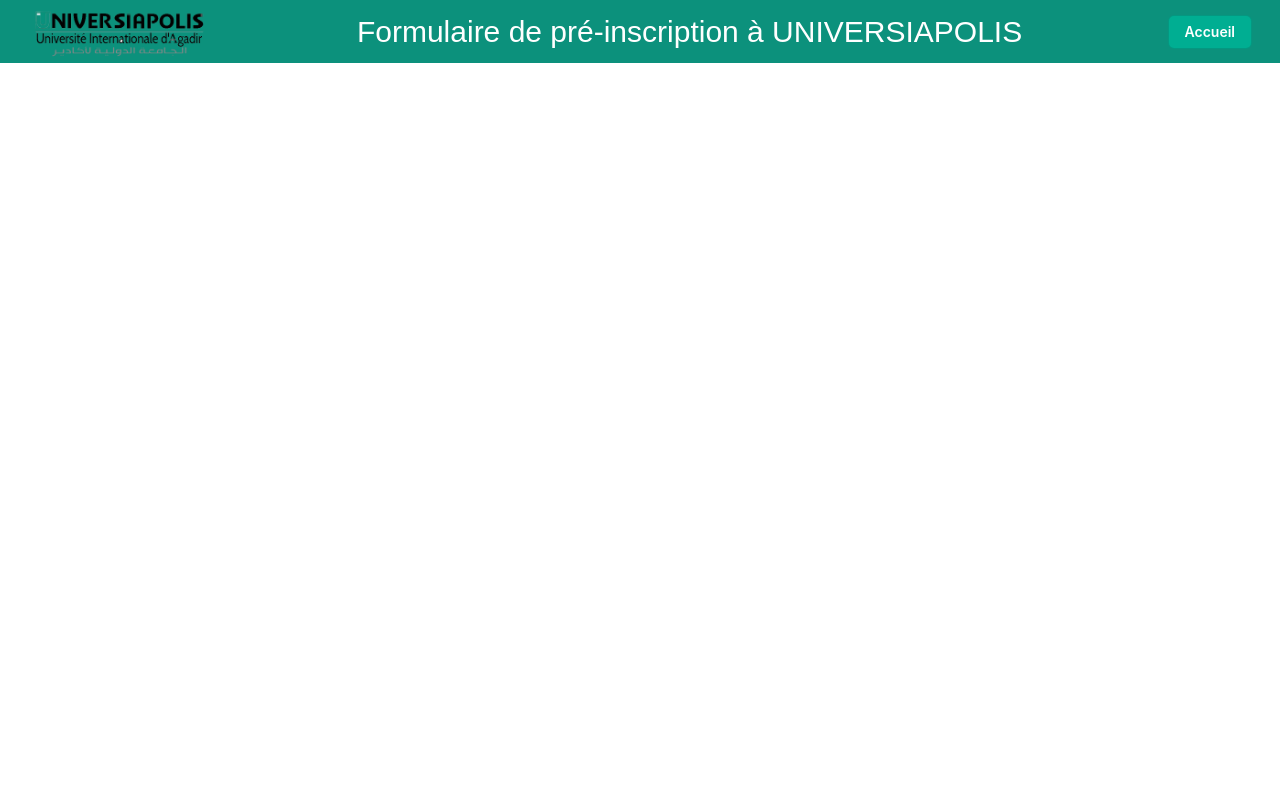
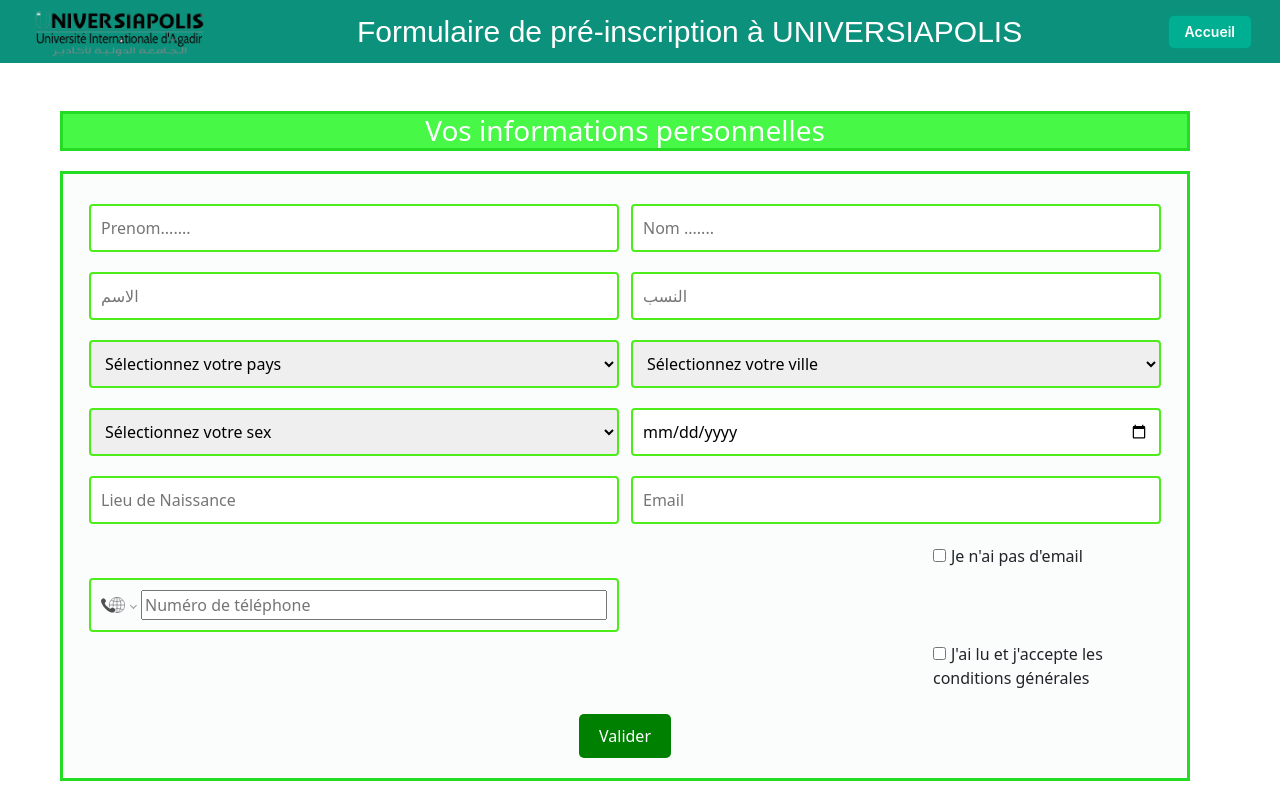
Before and after one commit to yassinezadod/lnscription_universia, a React (Vite) app: page / in a window 1280 px wide. Built offline with nearby package versions, Linux system fonts and the light colour scheme.

Commit message:
sec commit

```diff
--- a/package.json
+++ b/package.json
@@ -12,7 +12,8 @@
     "bootstrap": "^5.3.3",
     "react": "^18.2.0",
     "react-bootstrap": "^2.10.2",
-    "react-dom": "^18.2.0"
+    "react-dom": "^18.2.0",
+    "react-phone-number-input": "^3.3.12"
   },
   "devDependencies": {
     "@types/react": "^18.0.27",
--- a/src/App.tsx
+++ b/src/App.tsx
@@ -1,12 +1,15 @@
 import { useState } from 'react'
 import Navbar from "./components/navbar";
+import Formulaire from './form/formulaire';
 import "./App.css"
 function App() {
   const [count, setCount] = useState(0)
 
   return (
     <div className="app">
-      <Navbar/>
+      <Navbar/><br /><br />
+      <Formulaire/>
+
     </div>
 
 
--- /dev/null
+++ b/src/form/form.css
@@ -0,0 +1,86 @@
+/* Styles pour le titre */
+h3 {
+    border-style: solid;
+    border-width: medium;
+    border-color: rgb(36, 220, 36);
+    background-color: rgb(71, 248, 71);
+    color: white;
+    text-align: center;
+    margin-right: 90px;
+    margin-left: 60px;
+  }
+
+  /* Styles pour le formulaire */
+  .frm {
+    padding: 20px;
+    border: 3px solid rgb(36, 220, 36);
+    margin-right: 90px;
+    margin-left: 60px;
+    margin-top: 20px;
+    background-color: rgb(251, 253, 253);
+  }
+
+  /* Styles pour les champs de saisie textuelle */
+  input[type=text], select, input[type=date], input[type=email], .phone {
+    width: calc(50% - 12px);
+    padding: 10px;
+    margin: 10px 6px;
+    box-sizing: border-box;
+    border: 2px solid rgb(77, 237, 28);
+    border-radius: 4px;
+  }
+
+  /* Styles spécifiques pour les champs de saisie "prenom" et "nom" */
+  input[type=text]#prenom, input[type=text]#nom {
+    /* Ajoutez des styles supplémentaires si nécessaire */
+  }
+
+  /* Styles pour les options du menu déroulant */
+  select option {
+    background-color: #fff;
+    color: #000;
+  }
+
+  /* Styles pour le menu déroulant lorsqu'il est en focus */
+  select:focus {
+    border-color: blue;
+    outline: none;
+  }
+
+  /* Styles pour le composant PhoneInput */
+  .phone:focus {
+    border-color: blue;
+    outline: none;
+  }
+
+  /* Styles pour le champ de date de naissance */
+  input[type=date], input[type=email] {
+    /* Ajoutez des styles supplémentaires si nécessaire */
+  }
+
+  /* Styles pour la case à cocher */
+label {
+    display: block;
+    margin-top: 10px;
+    margin-left: 850px;
+  }
+
+  input[type=checkbox] {
+    margin-right: 5px;
+  }
+
+
+  /* Styles pour le bouton "Valider" */
+.btnValider {
+    background-color: green;
+    color: white;
+    padding: 10px 20px;
+    border: none;
+    border-radius: 5px;
+    cursor: pointer;
+  }
+
+  /* Style lorsque le curseur survole le bouton */
+  .btnValider:hover {
+    background-color: darkgreen;
+  }
--- /dev/null
+++ b/src/form/formulaire.tsx
@@ -0,0 +1,106 @@
+import React, { Component } from 'react';
+import PhoneInput from 'react-phone-number-input';
+import 'react-phone-number-input/style.css';
+import "./form.css";
+
+interface FormulaireProps {
+  // Définissez les types de vos props ici
+}
+
+interface FormulaireState {
+  telephone: string; // Ajoutez un type pour le numéro de téléphone
+  noEmail: boolean; // Ajoutez un type pour la case à cocher "Je n'ai pas d'email"
+  conditionsAccepted: boolean; // Ajoutez un type pour la case à cocher "J'ai lu et j'accepte les conditions générales"
+}
+
+export class Formulaire extends Component<FormulaireProps, FormulaireState> {
+  constructor(props: FormulaireProps) {
+    super(props);
+    this.state = {
+      telephone: '',
+      noEmail: false, // Par défaut, la case à cocher est décochée
+      conditionsAccepted: false // Par défaut, la case à cocher est décochée
+    };
+  }
+
+  handleTelephoneChange = (value: string) => {
+    this.setState({ telephone: value });
+  }
+
+  handleNoEmailChange = (event: React.ChangeEvent<HTMLInputElement>) => {
+    this.setState({ noEmail: event.target.checked });
+  }
+
+  handleConditionsChange = (event: React.ChangeEvent<HTMLInputElement>) => {
+    this.setState({ conditionsAccepted: event.target.checked });
+  }
+
+  handleValidation = () => {
+    // Logique de validation ou envoi du formulaire ici
+    // Vous pouvez accéder aux données du formulaire dans this.state
+  }
+
+  render() {
+    const { telephone, noEmail, conditionsAccepted } = this.state;
+    return (
+      <div>
+        <h3>Vos informations personnelles</h3>
+        <div className='frm'>
+          <form>
+            <input type="text" id="prenom" name="prenom" placeholder='Prenom.......' required></input>
+            <input type="text" id="nom" name="nom" placeholder='Nom .......' required></input>
+            <input type="text" id="sm" name="sm" placeholder='الاسم' required></input>
+            <input type="text" id="nb" name="nb" placeholder='النسب' required></input>
+            <select id="pays" name="pays" required>
+              <option value="">Sélectionnez votre pays</option>
+              <option value="france">France</option>
+              <option value="espagne">Espagne</option>
+              <option value="italie">Maroc</option>
+            </select>
+            <select id="ville" name="ville" required>
+              <option value="">Sélectionnez votre ville</option>
+              <option value="ville1">Agadir</option>
+              <option value="ville2">Marakech</option>
+              <option value="ville3">Rabat</option>
+            </select>
+            <select id="sex" name="sex" required>
+              <option value="">Sélectionnez votre sex</option>
+              <option value="male">Homme</option>
+              <option value="female">Femme</option>
+            </select>
+            <input type="date" id="birth" name="birth" placeholder='date de naissance' required></input>
+            <input type="text" id="lieu" name="lieu" placeholder='Lieu de Naissance' required></input>
+            <input type="email" id="email" name="email" placeholder='Email' required disabled={noEmail}></input>
+            <label>
+              <input type="checkbox" onChange={this.handleNoEmailChange} />
+              Je n'ai pas d'email
+            </label>
+
+            <PhoneInput
+              className='phone'
+              id="telephone"
+              name="telephone"
+              placeholder="Numéro de téléphone"
+              value={telephone}
+              onChange={this.handleTelephoneChange}
+              required
+            />
+
+            <label>
+              <input className='chek' type="checkbox" onChange={this.handleConditionsChange} />
+              J'ai lu et j'accepte les conditions générales
+            </label>
+
+            <br />
+
+            <center><button className="btnValider" onClick={this.handleValidation}>Valider</button></center>
+
+
+          </form>
+        </div>
+      </div>
+    );
+  }
+}
+
+export default Formulaire;
```
Also changed, not shown: 1 other file (tests, documents, lock files or other folders).
